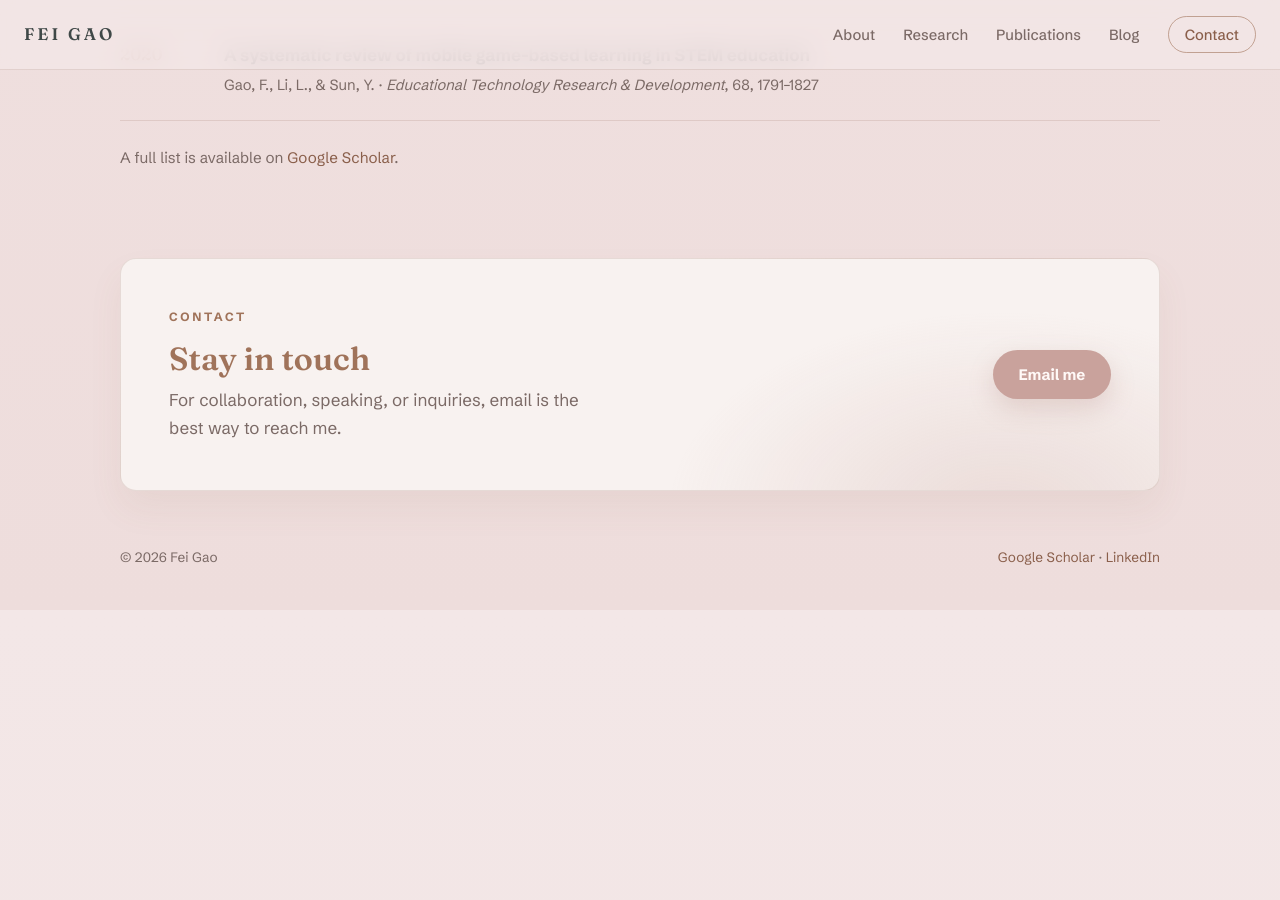
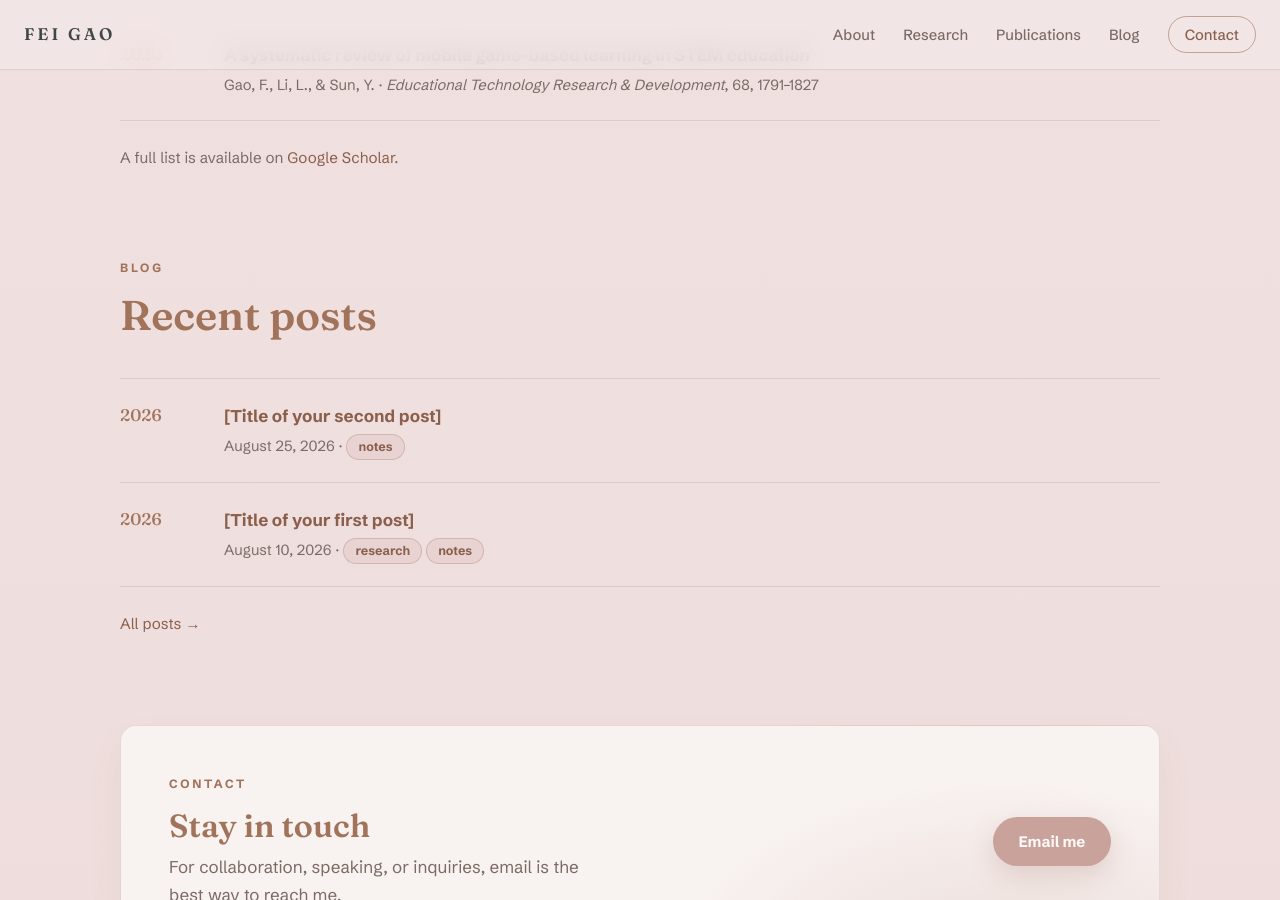
Before and after one commit to gaofei9/gaofei9.github.io, a Jekyll site: the page built from index.html, in a window 1280 px wide and 900 px high, scrolled down 2628 px. Built offline with Jekyll 4.4.1, drawn with Linux system fonts in a browser that asks for light colours; before the commit the page ends 3238 px from its top, so only the background shows below that.

Commit message:
Add recent posts section to the homepage
Static list of the 5 newest posts with dates and tag chips, between
Publications and Contact. Front matter added so Jekyll processes the
Liquid loop.

Co-Authored-By: Claude Fable 5 <noreply@anthropic.com>

```diff
--- a/index.html
+++ b/index.html
@@ -1,3 +1,6 @@
+---
+# Front matter makes Jekyll process this file, so the recent-posts loop below runs.
+---
 <!DOCTYPE html>
 <html lang="en">
 <head>
@@ -164,6 +167,34 @@
       <p class="pub-more">A full list is available on <a href="https://scholar.google.com/citations?user=ddWcpbgAAAAJ&amp;hl=en">Google Scholar</a>.</p>
     </section>
 
+    <section class="section" id="recent-posts">
+      <div class="section-head">
+        <p class="eyebrow">Blog</p>
+        <h2>Recent posts</h2>
+      </div>
+      <ol class="pub-list">
+        {% for post in site.posts limit: 5 %}
+        <li class="pub">
+          <span class="pub-year">{{ post.date | date: "%Y" }}</span>
+          <div>
+            <p class="pub-title"><a href="{{ post.url }}">{{ post.title }}</a></p>
+            <p class="pub-venue">
+              {{ post.date | date: "%B %-d, %Y" }}
+              {% if post.tags.size > 0 %}
+              ·
+              {% for tag in post.tags %}
+              {% assign tag_slug = tag | slugify %}
+              <a class="tag-chip" href="/tag/{{ tag_slug }}/">{{ tag }}</a>
+              {% endfor %}
+              {% endif %}
+            </p>
+          </div>
+        </li>
+        {% endfor %}
+      </ol>
+      <p class="pub-more"><a href="blog/">All posts →</a></p>
+    </section>
+
     <section class="section" id="contact">
       <div class="contact-band">
         <div>
```
